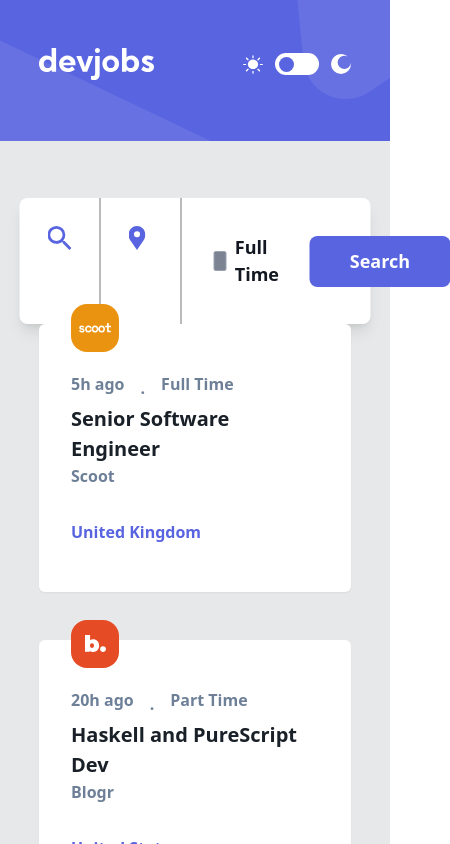
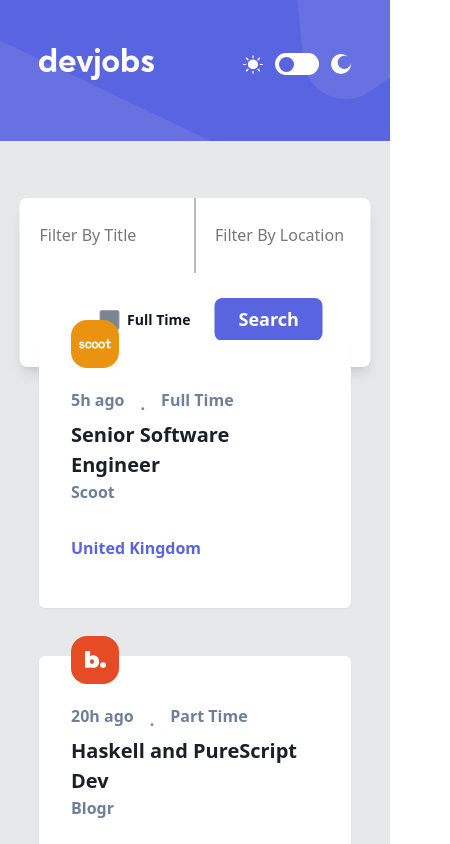
Before and after one commit to SajeedAninda/Devjobs-Web-App, a React (Vite) app: page / in a window 390 px wide. Shown: the top 844 px of the page, 450 px wide, since content can reach past the window. Built offline with nearby package versions, Linux system fonts and the light colour scheme.

Commit message:
Made full website responsive

```diff
--- a/src/Components/Home/Home.jsx
+++ b/src/Components/Home/Home.jsx
@@ -24,29 +24,29 @@ const Home = () => {
 
     return (
         <div className='bg-[#e7e8e9] h-fit dark:bg-[#121721] relative'>
-            <form onSubmit={handleSearch} className="floatingBar bg-white dark:bg-[#19202d] w-[90%] lg:w-[80%] h-[15vh] lg:h-[13vh] mx-auto shadow-lg rounded-lg absolute -top-[30px] lg:-top-[80px] left-1/2 transform -translate-x-1/2 flex justify-between items-center">
+            <form onSubmit={handleSearch} className="floatingBar bg-white dark:bg-[#19202d] w-[90%] lg:w-[80%] h-[20vh] md:h-[15vh] lg:h-[13vh] mx-auto shadow-lg rounded-lg absolute -top-[30px] lg:-top-[80px] left-1/2 transform -translate-x-1/2 grid grid-cols-2 lg:grid-cols-3 justify-between items-center">
 
-                <div className="flex-1 h-full pl-16 pr-4 flex items-center relative border-r border-[#787677]">
+                <div className="h-full pl-5 lg:pl-16 pr-4 flex items-center relative border-r border-[#787677]">
                     <input
                         className='bg-transparent w-full text-[#121721] dark:text-white font-medium placeholder:text-[#787677] placeholder:font-medium focus:outline-none'
                         type="text"
                         name='searchTitle'
                         placeholder='Filter By Title'
                     />
-                    <img className='absolute left-7 top-7' src={searchIcon} alt="Search Icon" />
+                    <img className='hidden lg:block absolute left-7 top-7' src={searchIcon} alt="Search Icon" />
                 </div>
 
-                <div className="flex-1 h-full pl-16 pr-4 flex items-center relative border-r border-[#787677]">
+                <div className="h-full pl-5 lg:pl-16 pr-4 flex items-center relative lg:border-r border-[#787677]">
                     <input
                         className='bg-transparent w-full text-[#121721] dark:text-white font-medium placeholder:text-[#787677] placeholder:font-medium focus:outline-none'
                         type="text"
                         name='searchLocation'
                         placeholder='Filter By Location'
                     />
-                    <img className='absolute left-7 top-7' src={locationIcon} alt="Location Icon" />
+                    <img className='hidden lg:block absolute left-7 top-7' src={locationIcon} alt="Location Icon" />
                 </div>
 
-                <div className="flex-1 pl-8 flex gap-6 items-center">
+                <div className="col-span-2 lg:col-span-1 justify-center lg:justify-start pl-8 flex gap-6 items-center">
                     <div className='gap-3 flex items-center'>
                         <label className="flex items-center cursor-pointer">
                             <input
@@ -65,13 +65,13 @@ const Home = () => {
                                 checked={isFullTime}
                                 onChange={handleCheckboxChange}
                             />
-                            <span className="ml-2 text-[18px] font-semibold text-[#121721] dark:text-white">Full Time</span>
+                            <span className="ml-2 text-[14px] lg:text-[18px] font-semibold text-[#121721] dark:text-white">Full Time</span>
                         </label>
                     </div>
 
                     <button
                         type="submit"
-                        className='px-10 py-3 rounded-lg text-white text-[18px] font-semibold bg-[#5964e0] hover:bg-[#949beb] transition duration-200 delay-75 ease-in-out'
+                        className='px-6 lg:px-10 py-2 lg:py-3 rounded-lg text-white text-[18px] font-semibold bg-[#5964e0] hover:bg-[#949beb] transition duration-200 delay-75 ease-in-out'
                     >
                         Search
                     </button>
--- a/src/Components/JobCards/JobCards.jsx
+++ b/src/Components/JobCards/JobCards.jsx
@@ -38,7 +38,7 @@ const JobCards = ({ title, location, isFullTime, handleSearch }) => {
     };
 
     return (
-        <div className='w-[80%] mx-auto py-24'>
+        <div className='w-[80%] mx-auto py-28 md:py-24'>
             <div className='grid grid-cols-1 md:grid-cols-2 lg:grid-cols-3 gap-8 gap-y-12'>
                 {filteredJobs.length > 0 ? (
                     filteredJobs.slice(0, visibleJobs).map((job, index) => (
```
